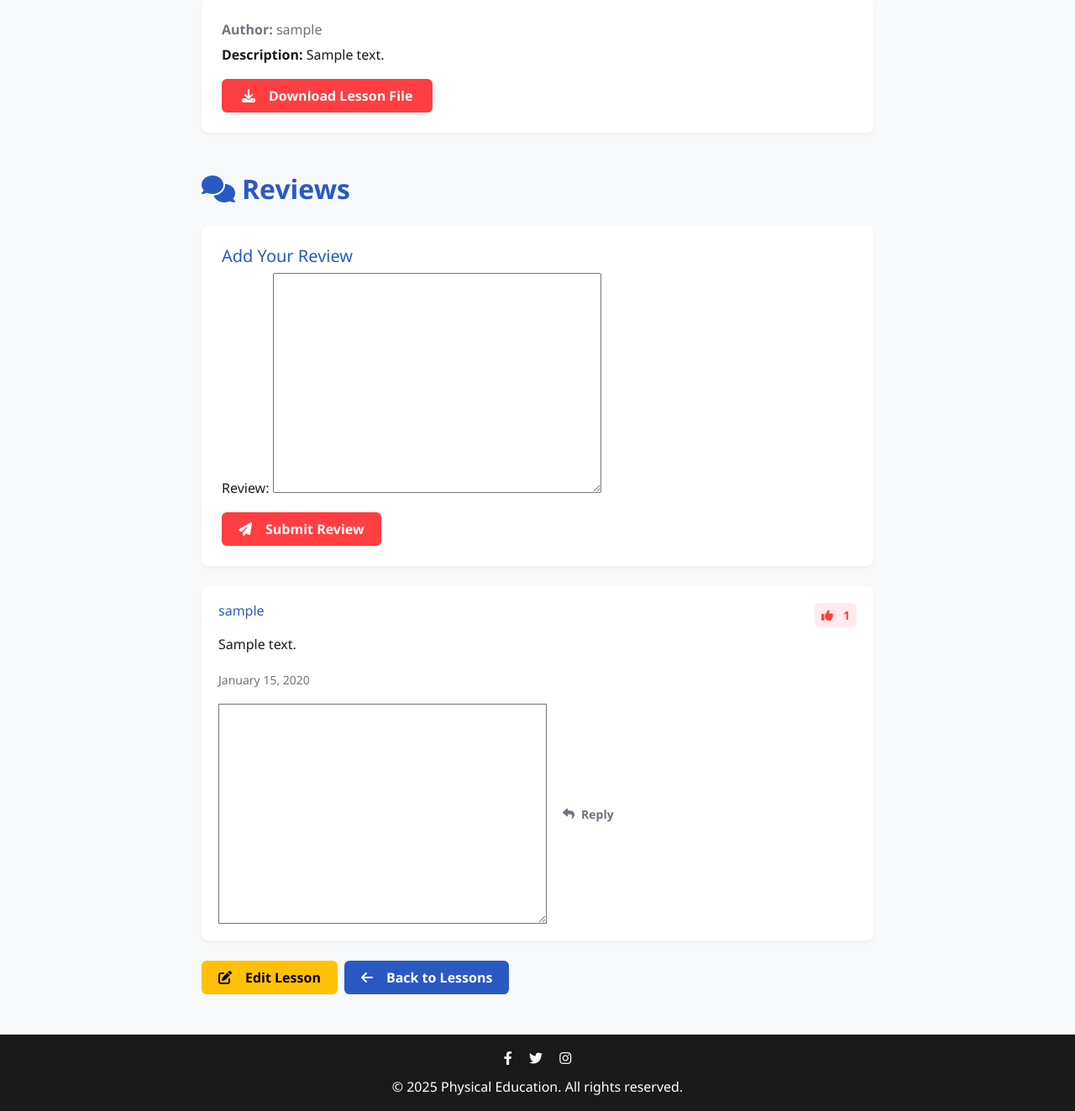
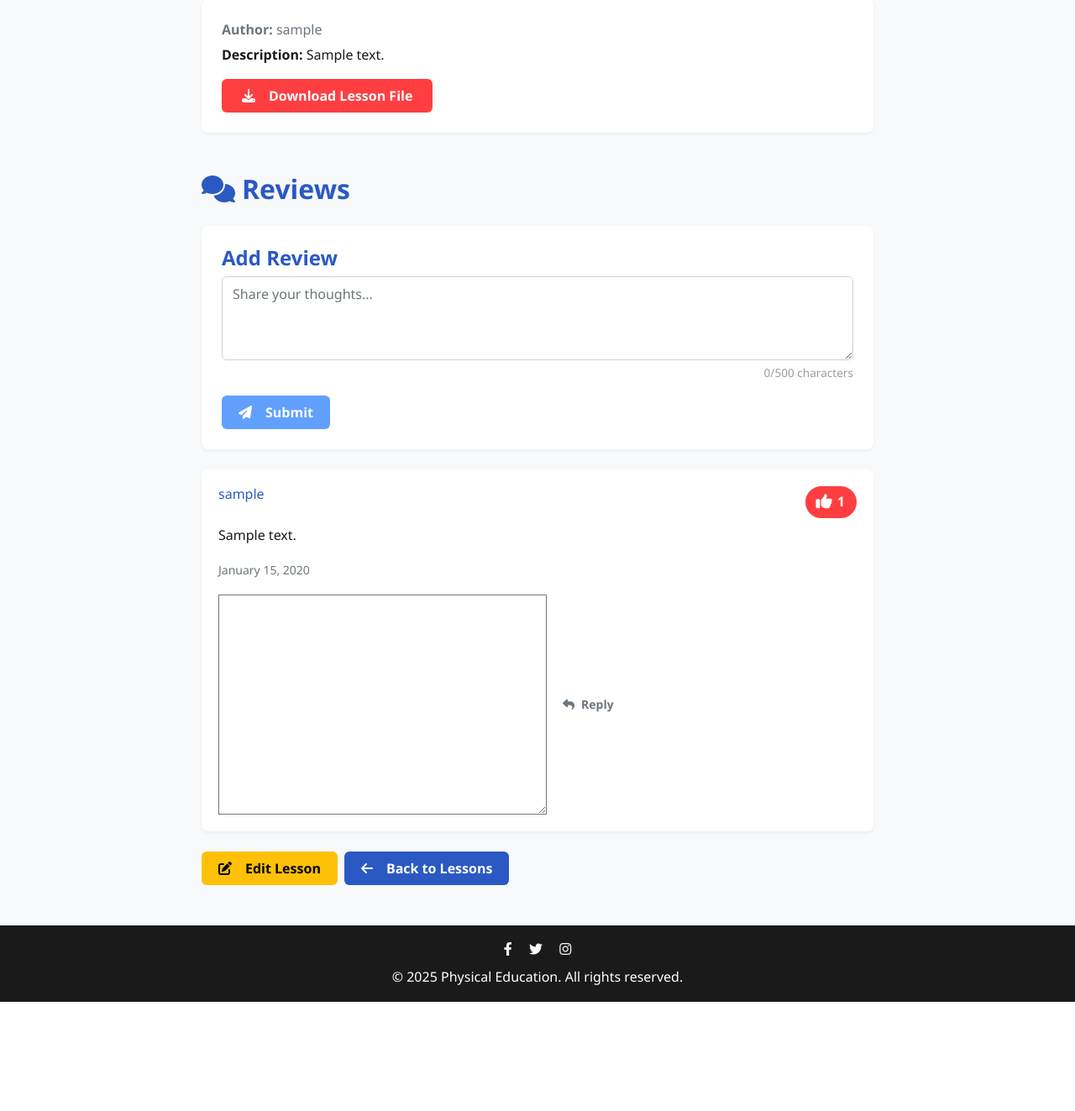
Before and after one commit to zakoucha/PE_site, a Django app: page /lessons/00000000-0000-0000-0000-000000000001 in a window 1280 px wide. Shown: the part 1119-2442 px from the top of the page at 84% size. After the commit the page ends 2312 px from the top, so only its background shows below. Run offline with Django 5.2, Linux system fonts and the light colour scheme; a user stored in the database is signed in; tables that the repository leaves empty hold one stand-in row (values such as "Sample post"); grey boxes marked "Sample" are stand-in pictures; parts of the project's set-up code (start-up, migrations or seed data) failed here and were passed over.

Commit message:
enhacments

```diff
--- a/static/css/base.css
+++ b/static/css/base.css
@@ -418,3 +418,65 @@ p {
     margin-bottom: 0;
   }
 }
+/* Like Button Styles */
+.like-btn {
+  background: none;
+  border: 2px solid var(--primary);
+  color: var(--primary);
+  border-radius: 50px;
+  padding: 0.25rem 0.75rem;
+  cursor: pointer;
+  transition: all 0.3s ease;
+  display: inline-flex;
+  align-items: center;
+  gap: 0.5rem;
+}
+
+.like-btn:hover {
+  background: rgba(255, 62, 65, 0.1);
+}
+
+.like-btn.liked {
+  background: var(--primary);
+  color: white;
+}
+
+.like-icon {
+  transition: transform 0.3s ease;
+}
+
+.like-btn.liked .like-icon {
+  transform: scale(1.2);
+}
+
+.like-count {
+  font-weight: 600;
+}
+/* Review Form Styles */
+.review-form {
+  transition: all 0.3s ease;
+}
+
+.review-form:hover {
+  box-shadow: 0 5px 15px rgba(0,0,0,0.1);
+}
+
+#reviewForm textarea {
+  min-height: 100px;
+  transition: border-color 0.3s;
+}
+
+#reviewForm textarea:focus {
+  border-color: var(--accent);
+  box-shadow: 0 0 0 0.25rem rgba(0, 196, 154, 0.25);
+}
+
+.form-text {
+  opacity: 0.7;
+  font-size: 0.85rem;
+}
+
+.text-warning {
+  color: var(--primary) !important;
+  font-weight: bold;
+}
--- a/static/js/base.js
+++ b/static/js/base.js
@@ -62,3 +62,74 @@ document.addEventListener('DOMContentLoaded', function() {
     // Console greeting
     console.log('%c🏃‍♂️ Physical Education Site Loaded!', 'color: #FF3E41; font-size: 14px;');
 });
+// Enhanced likeReview function
+async function likeReview(reviewId) {
+  const likeBtn = document.querySelector(`button[onclick="likeReview(${reviewId})"]`);
+  const likeIcon = likeBtn.querySelector('.like-icon');
+  const likeCount = likeBtn.querySelector('.like-count');
+
+  // Visual feedback
+  likeBtn.disabled = true;
+  likeIcon.innerHTML = '<i class="fas fa-spinner fa-pulse"></i>';
+
+  try {
+    const response = await fetch(`/lessons/api/reviews/like/${reviewId}/`, {
+      method: "POST",
+      headers: {
+        "X-CSRFToken": document.querySelector('[name=csrfmiddlewaretoken]').value,
+        "Content-Type": "application/json"
+      }
+    });
+
+    if (!response.ok) throw new Error('Network error');
+
+    const data = await response.json();
+
+    // Update UI
+    likeCount.textContent = data.likes;
+    likeBtn.classList.toggle('liked', data.liked);
+    likeIcon.innerHTML = '<i class="fas fa-thumbs-up"></i>';
+
+    // Celebration effect for new likes
+    if (data.liked) {
+      likeIcon.style.transform = 'scale(1.5)';
+      setTimeout(() => {
+        likeIcon.style.transform = 'scale(1)';
+      }, 300);
+    }
+
+  } catch (error) {
+    console.error('Error:', error);
+    likeIcon.innerHTML = '<i class="fas fa-exclamation-circle"></i>';
+    setTimeout(() => {
+      likeIcon.innerHTML = '<i class="fas fa-thumbs-up"></i>';
+    }, 1000);
+  } finally {
+    likeBtn.disabled = false;
+  }
+}
+// Review form interactivity
+document.querySelector('#reviewForm textarea').addEventListener('input', function() {
+  const submitBtn = this.closest('form').querySelector('button[type="submit"]');
+  const charCount = document.getElementById('charCount');
+  const currentLength = this.value.length;
+
+  charCount.textContent = currentLength;
+  submitBtn.disabled = currentLength < 10 || currentLength > 500;
+
+  // Visual feedback
+  if (currentLength > 450) {
+    charCount.classList.add('text-warning');
+  } else {
+    charCount.classList.remove('text-warning');
+  }
+});
+
+// Form submission handler
+document.querySelector('#reviewForm').addEventListener('submit', function(e) {
+  const textarea = this.querySelector('textarea');
+  if (textarea.value.length < 10) {
+    e.preventDefault();
+    textarea.classList.add('is-invalid');
+  }
+});
--- a/templates/lessons/lesson_detail.html
+++ b/templates/lessons/lesson_detail.html
@@ -39,14 +39,24 @@
       <h2 class="mb-4"><i class="fas fa-comments me-2"></i>Reviews</h2>
 
       <!-- Add Review Form -->
-      <div class="review-form card mb-4">
+      <div class="review-form card mt-4">
         <div class="card-body">
-          <h3 class="h5 card-title">Add Your Review</h3>
-          <form method="post" action="{% url 'add_review' lesson.pk %}">
+          <h4 class="card-title">Add Review</h4>
+          <form method="post" action="{% url 'add_review' lesson.pk %}" id="reviewForm">
             {% csrf_token %}
-            {{ review_form.as_p }}
-            <button type="submit" class="btn btn-primary">
-              <i class="fas fa-paper-plane me-2"></i>Submit Review
+            <div class="mb-3">
+              <textarea
+                name="review"
+                class="form-control"
+                rows="3"
+                placeholder="Share your thoughts..."
+                required></textarea>
+              <div class="form-text text-end">
+                <span id="charCount">0</span>/500 characters
+              </div>
+            </div>
+            <button type="submit" class="btn btn-primary" disabled>
+              <i class="fas fa-paper-plane me-2"></i>Submit
             </button>
           </form>
         </div>
@@ -60,10 +70,16 @@
               <div class="card-body">
                 <div class="d-flex justify-content-between align-items-start">
                   <h4 class="h6 card-title mb-1">{{ review.author }}</h4>
+                  <!-- Replace existing like button with this -->
                   <button onclick="likeReview({{ review.id }})"
-                          class="btn btn-sm like-btn {% if request.user in review.likes.all %}liked{% endif %}">
-                    <i class="fas fa-thumbs-up"></i>
-                    <span id="likes-count-{{ review.id }}" class="ms-1">{{ review.total_likes }}</span>
+                          class="like-btn {% if request.user in review.likes.all %}liked{% endif %}"
+                          aria-label="Like this review">
+                    <span class="like-icon">
+                      <i class="fas fa-thumbs-up"></i>
+                    </span>
+                    <span id="likes-count-{{ review.id }}" class="like-count">
+                      {{ review.total_likes }}
+                    </span>
                   </button>
                 </div>
                 <p class="card-text mt-2">{{ review.review }}</p>
```
